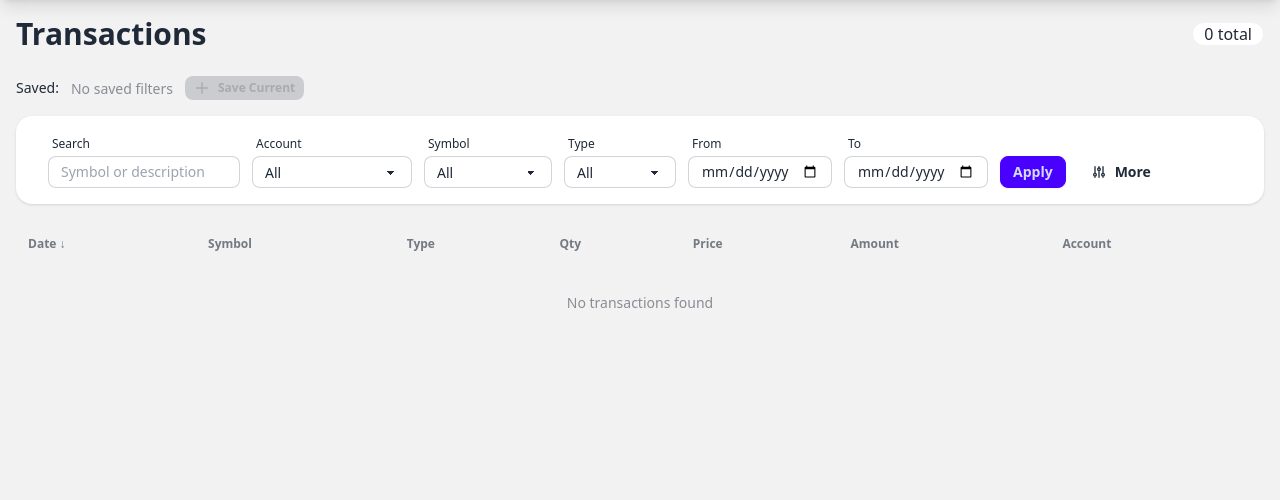
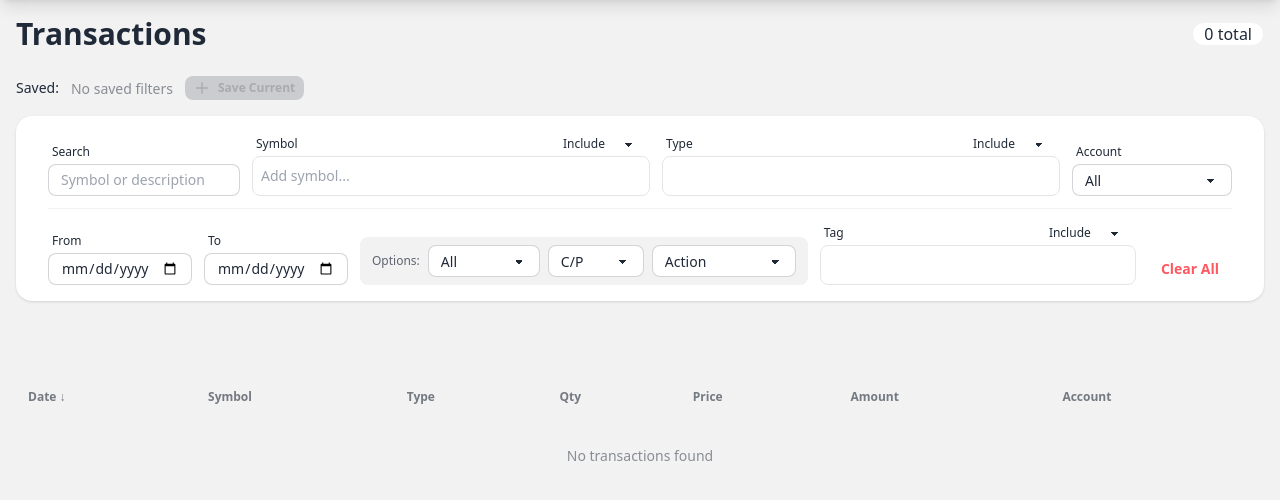
Before and after one commit to Collint25/PortfolioTracker, a FastAPI app: page /transactions/ in a window 1280 px wide. Shown: the part 68-568 px from the top of the page. Run offline with FastAPI, Linux system fonts and the light colour scheme; data that the repository does not hold is empty; parts of the project's set-up code (start-up, migrations or seed data) failed here and were passed over; some libraries are stand-ins or nearby versions.

Commit message:
feat(ui): update transactions template with two-row layout
- Replace single-select Symbol/Type/Tag with chip multi-select
- Use chip_multiselect macro with autocomplete for symbols
- Use chip_multiselect macro with dropdown for types and tags
- Add auto-trigger filtering via filterChanged event
- Add loading indicator for HTMX requests
- Two-row layout: primary filters on top, refinements below

Co-Authored-By: Claude Opus 4.5 <noreply@anthropic.com>

```diff
--- a/app/templates/transactions.html
+++ b/app/templates/transactions.html
@@ -55,11 +55,12 @@
             id="filter-form"
             hx-get="/transactions"
             hx-target="#transaction-table"
-            hx-trigger="submit, change from:select"
+            hx-trigger="filterChanged from:body"
             hx-push-url="true"
+            hx-indicator="#table-loading"
         >
-            <!-- Primary Filters Row -->
-            <div class="flex flex-wrap gap-3 items-end">
+            <!-- Row 1: Primary Filters -->
+            <div class="flex flex-wrap gap-3 items-end mb-3">
                 <!-- Search -->
                 <div class="form-control w-48">
                     <label class="label py-1"><span class="label-text text-xs">Search</span></label>
@@ -69,13 +70,33 @@
                         value="{{ current_search or '' }}"
                         placeholder="Symbol or description"
                         class="input input-bordered input-sm"
+                        oninput="debouncedFilterChange()"
                     />
                 </div>
 
-                <!-- Account -->
+                <!-- Symbol (chip multi-select with autocomplete) -->
+                {% from "macros/chip_multiselect.html" import chip_multiselect %}
+                {{ chip_multiselect(
+                    name="symbol",
+                    label="Symbol",
+                    values=current_symbols,
+                    mode=current_symbol_mode,
+                    autocomplete_url="/api/symbols"
+                ) }}
+
+                <!-- Type (chip multi-select with dropdown) -->
+                {{ chip_multiselect(
+                    name="type",
+                    label="Type",
+                    values=current_types,
+                    mode=current_type_mode,
+                    options=types
+                ) }}
+
+                <!-- Account (single select) -->
                 <div class="form-control w-40">
                     <label class="label py-1"><span class="label-text text-xs">Account</span></label>
-                    <select name="account_id" class="select select-bordered select-sm">
+                    <select name="account_id" class="select select-bordered select-sm" onchange="dispatchFilterChanged()">
                         <option value="">All</option>
                         {% for account in accounts %}
                         <option value="{{ account.id }}" {{ 'selected' if current_account_id == account.id else '' }}>
@@ -84,65 +105,39 @@
                         {% endfor %}
                     </select>
                 </div>
-
-                <!-- Symbol -->
-                <div class="form-control w-32">
-                    <label class="label py-1"><span class="label-text text-xs">Symbol</span></label>
-                    <select name="symbol" class="select select-bordered select-sm">
-                        <option value="">All</option>
-                        {% for sym in symbols %}
-                        <option value="{{ sym }}" {{ 'selected' if current_symbol == sym else '' }}>{{ sym }}</option>
-                        {% endfor %}
-                    </select>
             </div>
 
-                <!-- Type -->
-                <div class="form-control w-28">
-                    <label class="label py-1"><span class="label-text text-xs">Type</span></label>
-                    <select name="type" class="select select-bordered select-sm">
-                        <option value="">All</option>
-                        {% for t in types %}
-                        <option value="{{ t }}" {{ 'selected' if current_type == t else '' }}>{{ t }}</option>
-                        {% endfor %}
-                    </select>
-                </div>
-
+            <!-- Row 2: Refinement Filters -->
+            <div class="flex flex-wrap gap-3 items-end pt-3 border-t border-base-200">
                 <!-- Date Range -->
                 <div class="form-control w-36">
                     <label class="label py-1"><span class="label-text text-xs">From</span></label>
-                    <input type="date" name="start_date" value="{{ current_start_date or '' }}" class="input input-bordered input-sm" />
+                    <input
+                        type="date"
+                        name="start_date"
+                        value="{{ current_start_date or '' }}"
+                        class="input input-bordered input-sm"
+                        onchange="dispatchFilterChanged()"
+                    />
                 </div>
 
                 <div class="form-control w-36">
                     <label class="label py-1"><span class="label-text text-xs">To</span></label>
-                    <input type="date" name="end_date" value="{{ current_end_date or '' }}" class="input input-bordered input-sm" />
+                    <input
+                        type="date"
+                        name="end_date"
+                        value="{{ current_end_date or '' }}"
+                        class="input input-bordered input-sm"
+                        onchange="dispatchFilterChanged()"
+                    />
                 </div>
 
-                <!-- Apply Button -->
-                <button type="submit" class="btn btn-primary btn-sm">Apply</button>
-
-                <!-- Toggle Advanced -->
-                <button
-                    type="button"
-                    class="btn btn-ghost btn-sm"
-                    onclick="document.getElementById('advanced-filters').classList.toggle('hidden')"
-                >
-                    <svg xmlns="http://www.w3.org/2000/svg" class="h-4 w-4" fill="none" viewBox="0 0 24 24" stroke="currentColor">
-                        <path stroke-linecap="round" stroke-linejoin="round" stroke-width="2" d="M12 6V4m0 2a2 2 0 100 4m0-4a2 2 0 110 4m-6 8a2 2 0 100-4m0 4a2 2 0 110-4m0 4v2m0-6V4m6 6v10m6-2a2 2 0 100-4m0 4a2 2 0 110-4m0 4v2m0-6V4" />
-                    </svg>
-                    More
-                </button>
-            </div>
-
-            <!-- Advanced Filters (Collapsible) -->
-            <div id="advanced-filters" class="{{ '' if current_is_option or current_option_type or current_option_action or current_tag_id else 'hidden' }} mt-4 pt-4 border-t border-base-300">
-                <div class="flex flex-wrap gap-3 items-end">
                 <!-- Options Group -->
                 <div class="flex items-end gap-2 px-3 py-2 bg-base-200 rounded-lg">
                     <span class="text-xs text-base-content/70 font-medium self-center">Options:</span>
 
                     <div class="form-control w-28">
-                            <select name="is_option" class="select select-bordered select-sm">
+                        <select name="is_option" class="select select-bordered select-sm" onchange="dispatchFilterChanged()">
                             <option value="">All</option>
                             <option value="true" {{ 'selected' if current_is_option == 'true' else '' }}>Options</option>
                             <option value="false" {{ 'selected' if current_is_option == 'false' else '' }}>Stocks</option>
@@ -150,7 +145,7 @@
                     </div>
 
                     <div class="form-control w-24">
-                            <select name="option_type" class="select select-bordered select-sm">
+                        <select name="option_type" class="select select-bordered select-sm" onchange="dispatchFilterChanged()">
                             <option value="">C/P</option>
                             {% for ot in option_types %}
                             <option value="{{ ot }}" {{ 'selected' if current_option_type == ot else '' }}>{{ ot }}</option>
@@ -159,7 +154,7 @@
                     </div>
 
                     <div class="form-control w-36">
-                            <select name="option_action" class="select select-bordered select-sm">
+                        <select name="option_action" class="select select-bordered select-sm" onchange="dispatchFilterChanged()">
                             <option value="">Action</option>
                             {% for oa in option_actions %}
                             <option value="{{ oa }}" {{ 'selected' if current_option_action == oa else '' }}>{{ oa.replace('_', ' ') }}</option>
@@ -168,20 +163,21 @@
                     </div>
                 </div>
 
-                    <!-- Tag -->
-                    <div class="form-control w-32">
-                        <label class="label py-1"><span class="label-text text-xs">Tag</span></label>
-                        <select name="tag_id" class="select select-bordered select-sm">
-                            <option value="">All Tags</option>
+                <!-- Tag (chip multi-select) -->
+                {% set tag_options = [] %}
                 {% for tag in tags %}
-                            <option value="{{ tag.id }}" {{ 'selected' if current_tag_id == tag.id else '' }}>{{ tag.name }}</option>
+                    {% set _ = tag_options.append({'value': tag.id|string, 'label': tag.name}) %}
                 {% endfor %}
-                        </select>
-                    </div>
+                {{ chip_multiselect(
+                    name="tag_id",
+                    label="Tag",
+                    values=current_tag_ids|map('string')|list,
+                    mode=current_tag_mode,
+                    options=tag_options
+                ) }}
 
                 <!-- Clear Filters -->
-                    <a href="/transactions" class="btn btn-ghost btn-sm text-error">Clear All</a>
-                </div>
+                <a href="/transactions" class="btn btn-ghost btn-sm text-error ml-auto">Clear All</a>
             </div>
 
             <!-- Hidden sort fields -->
@@ -191,6 +187,11 @@
     </div>
 </div>
 
+<!-- Loading indicator -->
+<div id="table-loading" class="htmx-indicator flex justify-center py-4">
+    <span class="loading loading-spinner loading-md"></span>
+</div>
+
 <!-- Transaction table -->
 <div id="transaction-table">
     {% include "partials/transaction_table.html" %}
```
Lines whose indentation alone changed are shown as unchanged.
